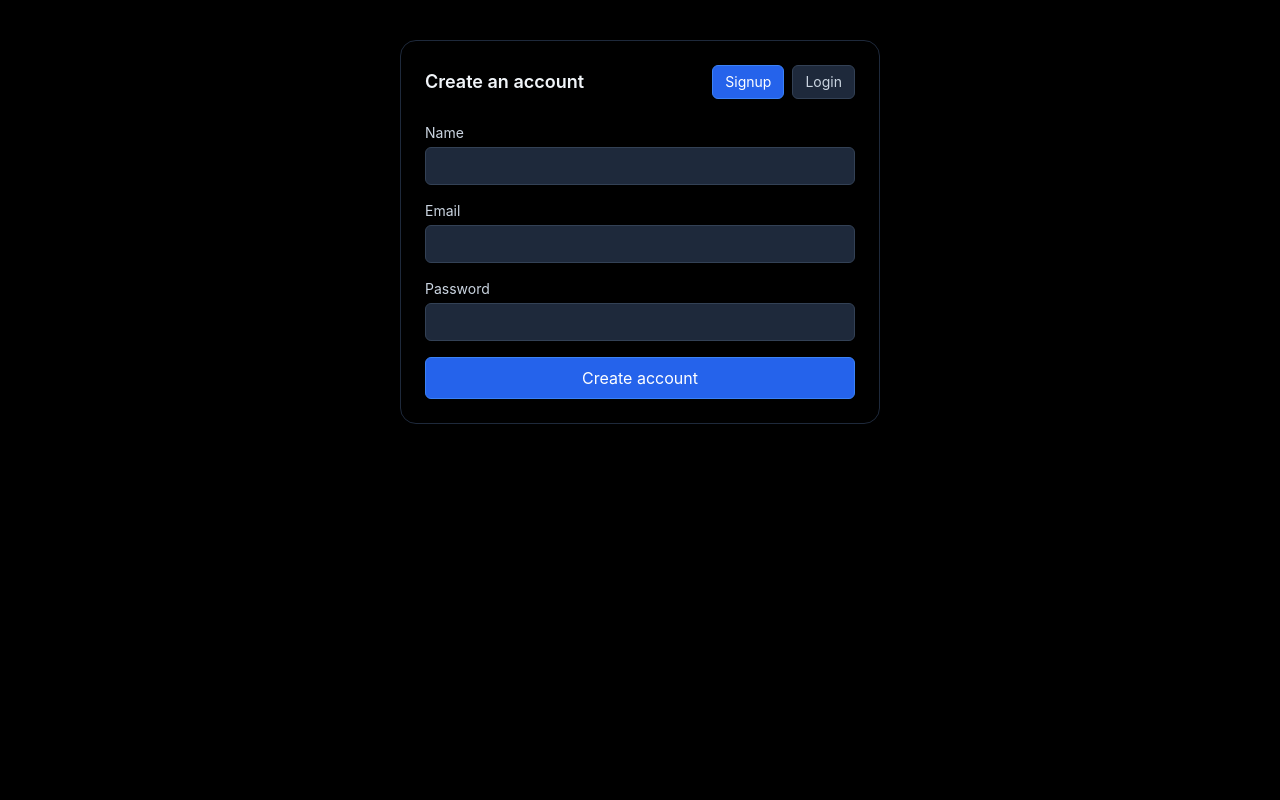
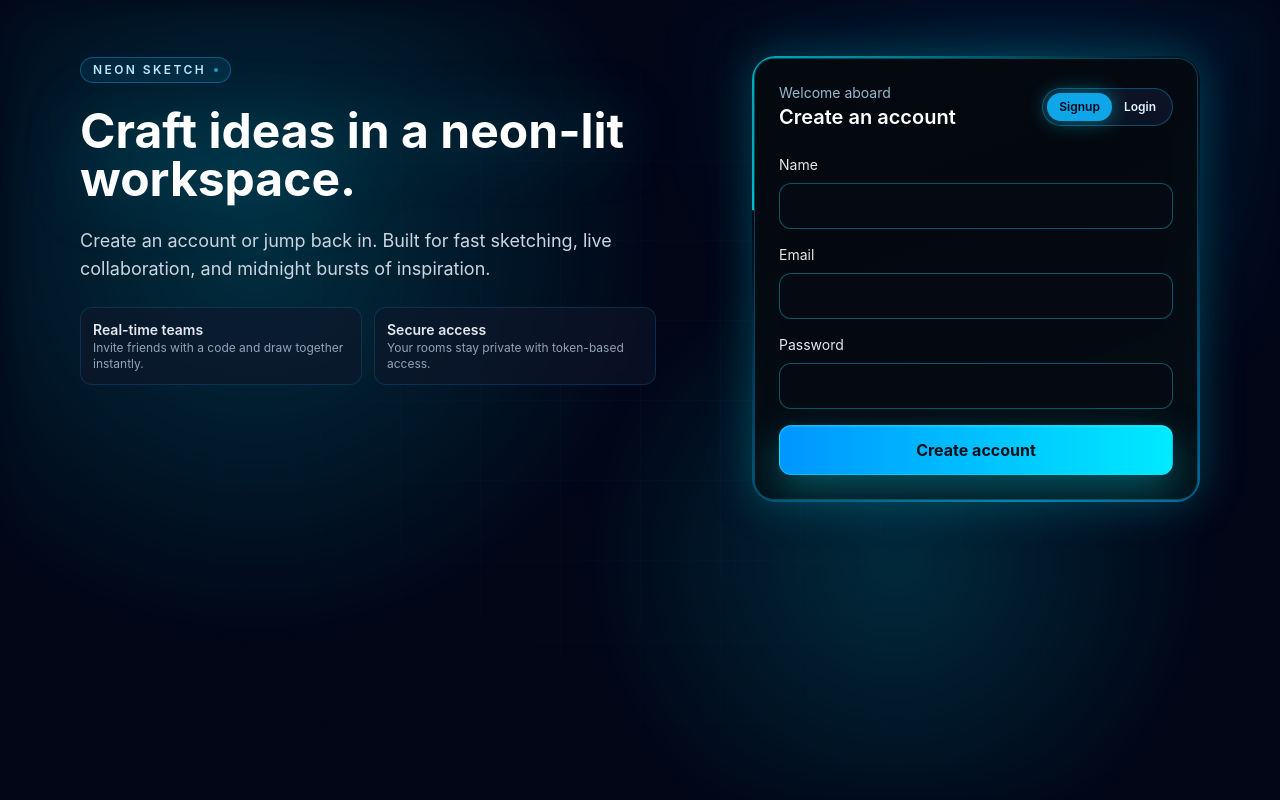
Before and after one commit to Itsumair2002/SketchlyFE, a React (Vite) app: page / in a window 1280 px wide. Built offline with nearby package versions, Linux system fonts and the light colour scheme; no server answers.

Commit message:
UI changes

```diff
--- a/src/index.css
+++ b/src/index.css
@@ -30,3 +30,108 @@ body {
   background-color: #e5e7eb;
   border-radius: 9999px;
 }
+
+.neon-sheen {
+  position: absolute;
+  inset: 0;
+  pointer-events: none;
+  background: radial-gradient(circle at 20% 30%, rgba(0, 234, 255, 0.2), transparent 35%),
+    radial-gradient(circle at 80% 10%, rgba(0, 170, 255, 0.12), transparent 30%),
+    radial-gradient(circle at 70% 70%, rgba(0, 234, 255, 0.18), transparent 30%);
+  filter: blur(20px);
+  opacity: 0.9;
+}
+
+.neon-grid {
+  position: absolute;
+  inset: 0;
+  pointer-events: none;
+  background-image: linear-gradient(rgba(0, 234, 255, 0.06) 1px, transparent 1px),
+    linear-gradient(90deg, rgba(0, 234, 255, 0.06) 1px, transparent 1px);
+  background-size: 80px 80px;
+  mask-image: radial-gradient(circle at 50% 50%, black 0%, transparent 70%);
+  opacity: 0.5;
+}
+
+.neon-card {
+  position: relative;
+  border-radius: 24px;
+  padding: 2px;
+  overflow: hidden;
+}
+
+.neon-card::before {
+  content: '';
+  position: absolute;
+  inset: -120%;
+  background: conic-gradient(from 90deg, #00eaff, rgba(0, 234, 255, 0), #00aaff, rgba(0, 234, 255, 0));
+  animation: neon-spin 10s linear infinite;
+}
+
+.neon-card::after {
+  content: '';
+  position: absolute;
+  inset: 3px;
+  border-radius: 21px;
+  background: #05080f;
+  box-shadow: 0 0 40px rgba(0, 234, 255, 0.15) inset, 0 20px 60px rgba(0, 0, 0, 0.4);
+}
+
+.neon-card__inner {
+  position: relative;
+  z-index: 1;
+  padding: 24px;
+  border-radius: 20px;
+  border: 1px solid rgba(0, 234, 255, 0.25);
+  background: linear-gradient(160deg, rgba(4, 8, 15, 0.95), rgba(4, 12, 20, 0.85));
+  backdrop-filter: blur(6px);
+}
+
+.neon-input {
+  background: #050a12;
+  border: 1px solid rgba(0, 234, 255, 0.35);
+  border-radius: 12px;
+  padding: 12px;
+  color: #e6f9ff;
+  outline: none;
+  transition: border-color 150ms ease, box-shadow 150ms ease, transform 150ms ease;
+}
+
+.neon-input:focus {
+  border-color: #00eaff;
+  box-shadow: 0 0 0 3px rgba(0, 234, 255, 0.2), 0 10px 25px rgba(0, 234, 255, 0.08);
+  transform: translateY(-1px);
+}
+
+.neon-button {
+  display: inline-flex;
+  align-items: center;
+  justify-content: center;
+  gap: 8px;
+  background: linear-gradient(90deg, #0096ff, #00eaff);
+  color: #03101a;
+  font-weight: 700;
+  border-radius: 12px;
+  padding: 12px;
+  border: 1px solid rgba(0, 234, 255, 0.5);
+  box-shadow: 0 15px 40px rgba(0, 234, 255, 0.35), inset 0 1px 0 rgba(255, 255, 255, 0.12);
+  transition: transform 150ms ease, box-shadow 150ms ease, filter 150ms ease;
+}
+
+.neon-button:hover {
+  transform: translateY(-1px);
+  box-shadow: 0 20px 50px rgba(0, 234, 255, 0.45);
+  filter: brightness(1.05);
+}
+
+.neon-button:disabled {
+  opacity: 0.6;
+  cursor: not-allowed;
+  box-shadow: none;
+}
+
+@keyframes neon-spin {
+  to {
+    transform: rotate(360deg);
+  }
+}
--- a/src/pages/AuthPage.jsx
+++ b/src/pages/AuthPage.jsx
@@ -46,23 +46,58 @@ export default function AuthPage({ onAuth }) {
   };
 
   return (
-    <div className="max-w-lg mx-auto py-10 px-4">
-      <div className="bg-black/80 border border-slate-800 rounded-2xl p-6 shadow-xl">
+    <div className="min-h-screen bg-slate-950 text-sky-50 relative overflow-hidden">
+      <div className="neon-sheen" />
+      <div className="neon-grid" />
+      <div className="relative z-10 max-w-6xl mx-auto px-4 py-14 flex flex-col lg:flex-row gap-12">
+        <div className="flex-1 space-y-6">
+          <p className="inline-flex items-center gap-2 px-3 py-1 rounded-full text-xs font-semibold uppercase tracking-[0.2em] bg-sky-500/10 border border-sky-500/40 text-sky-200">
+            Neon Sketch
+            <span className="h-1 w-1 rounded-full bg-sky-400 animate-pulse" />
+          </p>
+          <h1 className="text-4xl lg:text-5xl font-bold leading-tight text-white drop-shadow-[0_0_30px_rgba(0,234,255,0.25)]">
+            Craft ideas in a neon-lit workspace.
+          </h1>
+          <p className="text-slate-300 text-lg max-w-2xl">
+            Create an account or jump back in. Built for fast sketching, live collaboration, and midnight bursts of inspiration.
+          </p>
+          <div className="grid grid-cols-1 sm:grid-cols-2 gap-3 max-w-xl">
+            <div className="p-3 rounded-xl border border-sky-500/20 bg-slate-900/60 backdrop-blur">
+              <p className="text-sm text-slate-200 font-semibold">Real-time teams</p>
+              <p className="text-xs text-slate-400">Invite friends with a code and draw together instantly.</p>
+            </div>
+            <div className="p-3 rounded-xl border border-sky-500/20 bg-slate-900/60 backdrop-blur">
+              <p className="text-sm text-slate-200 font-semibold">Secure access</p>
+              <p className="text-xs text-slate-400">Your rooms stay private with token-based access.</p>
+            </div>
+          </div>
+        </div>
+
+        <div className="w-full max-w-md mx-auto lg:mx-0">
+          <div className="neon-card shadow-[0_0_45px_rgba(0,234,255,0.25)]">
+            <div className="neon-card__inner">
               <div className="flex items-center justify-between mb-6">
-          <h2 className="text-lg font-semibold text-slate-100">{mode === 'signup' ? 'Create an account' : 'Sign in'}</h2>
-          <div className="flex gap-2">
+                <div>
+                  <p className="text-sm text-sky-200/80">Welcome {mode === 'signup' ? 'aboard' : 'back'}</p>
+                  <h2 className="text-xl font-semibold text-white">{mode === 'signup' ? 'Create an account' : 'Sign in'}</h2>
+                </div>
+                <div className="flex bg-slate-900/80 border border-sky-500/40 rounded-full p-1">
                   <button
                     onClick={() => setMode('signup')}
-              className={`px-3 py-1.5 rounded-md text-sm border transition ${
-                mode === 'signup' ? 'bg-blue-600 text-white border-blue-500' : 'bg-slate-800 text-slate-300 border-slate-700'
+                    className={`px-3 py-1.5 text-xs font-semibold rounded-full transition ${
+                      mode === 'signup'
+                        ? 'bg-sky-500 text-slate-950 shadow-[0_0_20px_rgba(0,234,255,0.45)]'
+                        : 'text-sky-100 hover:text-white'
                     }`}
                   >
                     Signup
                   </button>
                   <button
                     onClick={() => setMode('login')}
-              className={`px-3 py-1.5 rounded-md text-sm border transition ${
-                mode === 'login' ? 'bg-blue-600 text-white border-blue-500' : 'bg-slate-800 text-slate-300 border-slate-700'
+                    className={`px-3 py-1.5 text-xs font-semibold rounded-full transition ${
+                      mode === 'login'
+                        ? 'bg-sky-500 text-slate-950 shadow-[0_0_20px_rgba(0,234,255,0.45)]'
+                        : 'text-sky-100 hover:text-white'
                     }`}
                   >
                     Login
@@ -72,10 +107,10 @@ export default function AuthPage({ onAuth }) {
 
               <form onSubmit={handleSubmit} className="space-y-4">
                 {mode === 'signup' && (
-            <label className="block text-sm text-slate-300">
+                  <label className="block text-sm text-slate-200">
                     Name
                     <input
-                className="mt-1 w-full bg-slate-800 border border-slate-700 rounded-md px-3 py-2 text-slate-100 focus:outline-none focus:border-blue-500"
+                      className="mt-2 w-full neon-input"
                       value={form.name}
                       onChange={(e) => setForm((f) => ({ ...f, name: e.target.value }))}
                       required
@@ -83,10 +118,10 @@ export default function AuthPage({ onAuth }) {
                   </label>
                 )}
 
-          <label className="block text-sm text-slate-300">
+                <label className="block text-sm text-slate-200">
                   Email
                   <input
-              className="mt-1 w-full bg-slate-800 border border-slate-700 rounded-md px-3 py-2 text-slate-100 focus:outline-none focus:border-blue-500"
+                    className="mt-2 w-full neon-input"
                     type="email"
                     value={form.email}
                     onChange={(e) => setForm((f) => ({ ...f, email: e.target.value }))}
@@ -94,10 +129,10 @@ export default function AuthPage({ onAuth }) {
                   />
                 </label>
 
-          <label className="block text-sm text-slate-300">
+                <label className="block text-sm text-slate-200">
                   Password
                   <input
-              className="mt-1 w-full bg-slate-800 border border-slate-700 rounded-md px-3 py-2 text-slate-100 focus:outline-none focus:border-blue-500"
+                    className="mt-2 w-full neon-input"
                     type="password"
                     value={form.password}
                     onChange={(e) => setForm((f) => ({ ...f, password: e.target.value }))}
@@ -109,7 +144,7 @@ export default function AuthPage({ onAuth }) {
                 <button
                   type="submit"
                   disabled={loading}
-            className="w-full bg-blue-600 hover:bg-blue-500 disabled:opacity-60 disabled:cursor-not-allowed text-white py-2 rounded-md border border-blue-500 transition"
+                  className="w-full neon-button"
                 >
                   {loading ? 'Working...' : mode === 'signup' ? 'Create account' : 'Login'}
                 </button>
@@ -118,5 +153,8 @@ export default function AuthPage({ onAuth }) {
               {message && <p className="mt-4 text-sm text-rose-200">{message}</p>}
             </div>
           </div>
+        </div>
+      </div>
+    </div>
   );
 }
```
Also changed, not shown: src/pages/RoomsPage.jsx (+70 -31 lines). Lines whose indentation alone changed are shown as unchanged.
